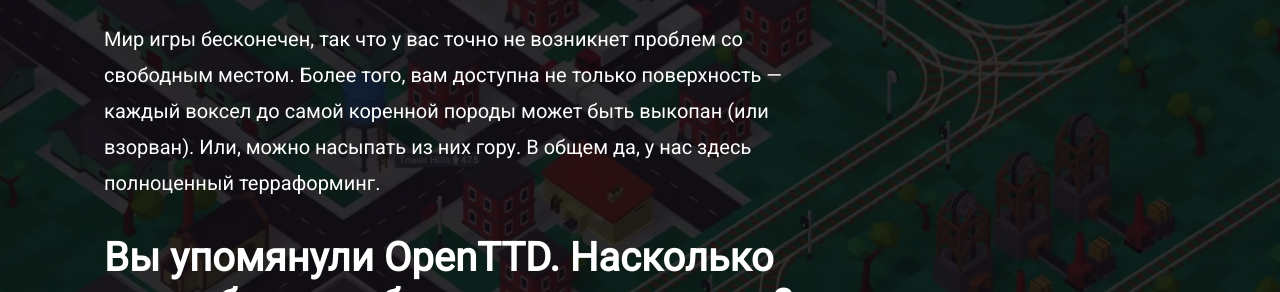
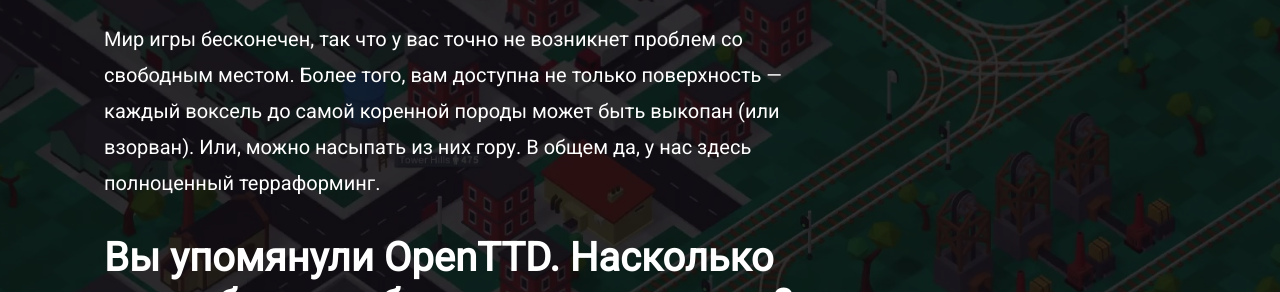
Before and after one commit to andrewpey/vtland, a Jekyll site: the page built from faq_ru.md, in a window 1280 px wide and 900 px high, scrolled down 973 px. Shown: the part 233-525 px from the top of the window. Built offline with Jekyll 4.4.1, drawn with Linux system fonts in a browser that asks for light colours; nearby versions of some CDN libraries; some of the changed text lies outside the part shown.

Commit message:
Update faq_ru.md

```diff
--- a/faq_ru.md
+++ b/faq_ru.md
@@ -23,7 +23,7 @@
 
 ## Насколько большими будут карты? Будет ли терраформинг?
 
-Мир игры бесконечен, так что у вас точно не возникнет проблем со свободным местом. Более того, вам доступна не только поверхность — каждый воксел до самой коренной породы может быть выкопан (или взорван). Или, можно насыпать из них гору. В общем да, у нас здесь полноценный терраформинг.
+Мир игры бесконечен, так что у вас точно не возникнет проблем со свободным местом. Более того, вам доступна не только поверхность — каждый воксель до самой коренной породы может быть выкопан (или взорван). Или, можно насыпать из них гору. В общем да, у нас здесь полноценный терраформинг.
 
 ## Вы упомянули OpenTTD. Насколько проработанна будет эта часть игры?
 
```
Also changed, not shown: other parts of faq_ru.md (+1 -1 lines).
